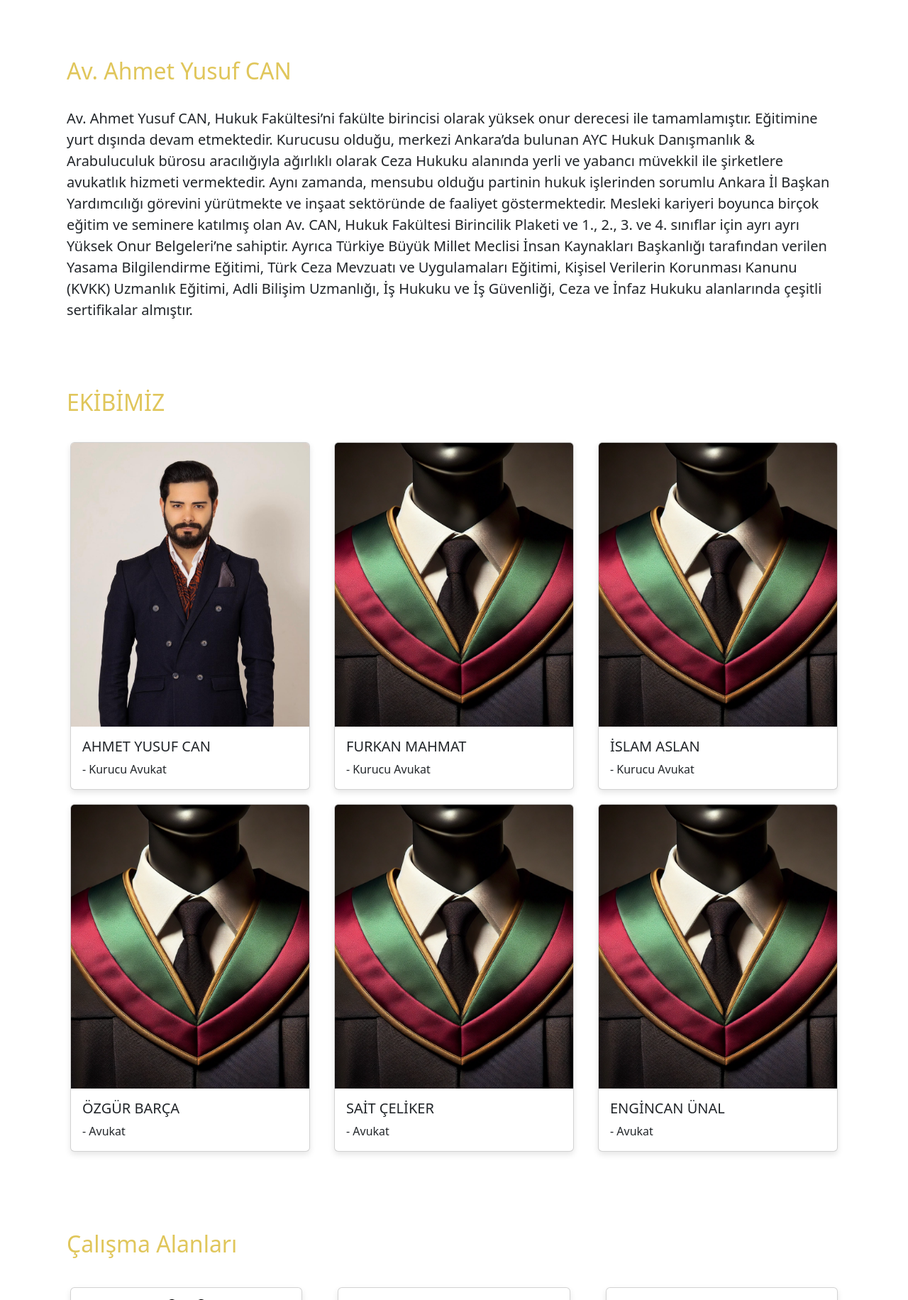
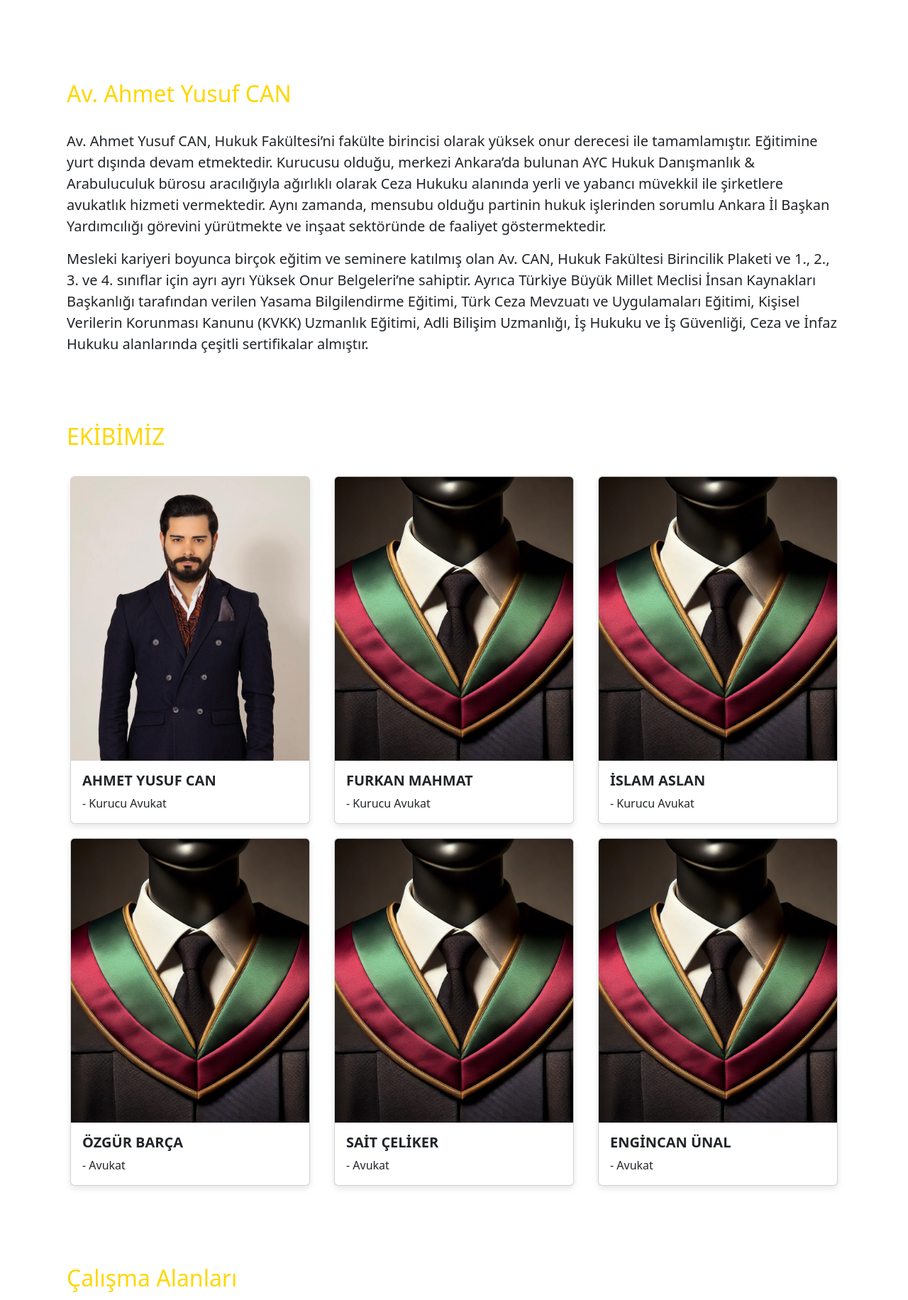
Before and after one commit to mog006/aychukuk, a Flask app: page / in a window 1280 px wide. Shown: the part 1359-3191 px from the top of the page at 71% size. Run offline with Flask 3, Linux system fonts and the light colour scheme; some libraries are stand-ins or nearby versions.

Commit message:
sarılandık2

```diff
--- a/static/css/styles.css
+++ b/static/css/styles.css
@@ -8,7 +8,7 @@ body, html {
 /* Heading Styles */
 h2 {
     font-size: 2.5rem;
-    color: #E0C65B !important;
+    color: #FFD700 !important;
     margin-bottom: 2rem !important;
     padding-top: 2rem !important;
 }
@@ -132,6 +161,10 @@ h2 {
 
 .card:hover {
     transform: scale(1.05);
+}
+
+.card-title {
+    font-weight: bold;
 }
 
 /* Container Styles */
--- a/templates/index.html
+++ b/templates/index.html
@@ -9,18 +9,23 @@
                 <p class="lead">Merkezi Ankara’da bulunan hukuk büromuz, alanında derin bilgi ve tecrübeye sahip
                     uzman avukat
                     kadrosu ile hem yerli
-                        hem de yabancı müvekkillerine kapsamlı ve profesyonel hukuki hizmetler sunmaktadır. Amacımız,
+                    hem de yabancı müvekkillerine kapsamlı ve profesyonel hukuki hizmetler sunmaktadır.
+                </p>
+                <p class="lead">Amacımız,
                     müvekkillerimizin
                     hukuki ihtiyaçlarına en etkin çözümleri sunarken, her bir dosyada titizlikle çalışarak en yüksek
                     hizmet kalitesini
-                        sağlamaktır. Geniş bir yelpazede sunduğumuz hukuki danışmanlık ve temsil hizmetleri ile
+                    sağlamaktır.
+                </p>
+                <p class="lead">Geniş bir yelpazede sunduğumuz hukuki danışmanlık ve temsil hizmetleri ile
                     müvekkillerimizin haklarını
                     koruma altına almayı ve onları hukuki süreçlerin her aşamasında en iyi şekilde temsil etmeyi
                     hedefliyoruz.
                 </p>
+
             </div>
             <div class="col-md-6 text-center pt-5">
-                    <img src="/static/aychukuklogoyazi.webp" alt="AYC HUKUK" width="300" height="300">
+                <img src="/static/aychukuklogoyazi.png" alt="AYC HUKUK" width="340" height="305">
             </div>
         </div>
 
@@ -37,14 +42,17 @@
             yabancı müvekkil ile şirketlere avukatlık hizmeti vermektedir. Aynı zamanda, mensubu olduğu partinin
             hukuk işlerinden sorumlu Ankara İl Başkan Yardımcılığı görevini yürütmekte ve inşaat sektöründe de
             faaliyet göstermektedir.
+        </p>
 
-                Mesleki kariyeri boyunca birçok eğitim ve seminere katılmış olan Av. CAN, Hukuk Fakültesi Birincilik
+        <p class="lead">Mesleki kariyeri boyunca birçok eğitim ve seminere katılmış olan Av. CAN, Hukuk Fakültesi
+            Birincilik
             Plaketi ve 1., 2., 3. ve 4. sınıflar için ayrı ayrı Yüksek Onur Belgeleri’ne sahiptir. Ayrıca Türkiye
             Büyük Millet Meclisi İnsan Kaynakları Başkanlığı tarafından verilen Yasama Bilgilendirme Eğitimi, Türk
             Ceza Mevzuatı ve Uygulamaları Eğitimi, Kişisel Verilerin Korunması Kanunu (KVKK) Uzmanlık Eğitimi, Adli
             Bilişim Uzmanlığı, İş Hukuku ve İş Güvenliği, Ceza ve İnfaz Hukuku alanlarında çeşitli sertifikalar
             almıştır.
         </p>
+
     </div>
 </section>
 
@@ -60,7 +68,7 @@
                 ...
             </div>
             <div class="modal-footer">
-                    <p class="fw-lighter fs-6" >- Ahmet Yusuf Can Hukuk Danışmanlık</p>
+                <p class="fw-lighter fs-6">- Ahmet Yusuf Can Hukuk Danışmanlık</p>
 
 
             </div>
@@ -103,7 +111,7 @@
                 </div>
             </div>
             <div class="col-md-4">
-                    <div class="card ekibimiz-kart" >
+                <div class="card ekibimiz-kart">
                     <img src="/static/avukatcubbesi.png"
                          class="card-img-top" alt="AVUKAT ÖZGÜR BARÇA">
                     <div class="card-body">
@@ -409,12 +417,12 @@
                 </form>
             </div>
             <div class="col-md-6" id="InfoContainer">
-                    <h5><i class="bi bi-geo-alt-fill" style="color:#E0C65B"></i> OFİS ADRESİ</h5>
+                <h5><i class="bi bi-geo-alt-fill" style="color:#FFD700"></i> OFİS ADRESİ</h5>
                 <p>Çukurambar, Ankara, Türkiye</p>
-                    <h5><i class="bi bi-telephone-fill" style="color:#E0C65B"></i> TELEFON</h5>
-                    <p>Ev Telefonu +90 312 431 23 21</p>
-                    <p>Cep Telefonu +90 554 802 23 23</p>
-                    <h5><i class="bi bi-envelope-fill" style="color:#E0C65B"></i> EMAİL</h5>
+                <h5><i class="bi bi-telephone-fill" style="color:#FFD700"></i> TELEFON</h5>
+                <p>Ev Telefonu: +90 312 431 23 21</p>
+                <p>Cep Telefonu: +90 554 802 23 23</p>
+                <h5><i class="bi bi-envelope-fill" style="color:#FFD700"></i> EMAİL</h5>
                 <p>aychukukdanismanlik@gmail.com</p>
             </div>
         </div>
--- a/templates/layout.html
+++ b/templates/layout.html
@@ -5,13 +5,12 @@
     <meta charset="utf-8">
     <meta name="viewport" content="width=device-width, initial-scale=1, shrink-to-fit=no">
     <title id="pageTitle">AYC Hukuk Danışmanlık & Arabuluculuk</title>
-    <link rel="apple-touch-icon" sizes="180x180" href="/static/favicons/apple-touch-icon.png">
-    <link rel="icon" type="image/png" sizes="32x32" href="/static/favicons/favicon-32x32.png">
-    <link rel="icon" type="image/png" sizes="16x16" href="/static/favicons/favicon-16x16.png">
-    <link rel="manifest" href="/static/favicons/site.webmanifest">
-    <link rel="shortcut icon" href="/static/favicons/favicon.ico">
-    <link rel="icon" type="image/png" sizes="192x192" href="/static/favicons/android-chrome-192x192.png">
-    <link rel="icon" type="image/png" sizes="512x512" href="/static/favicons/android-chrome-512x512.png">
+    <link rel="icon" type="image/png" href="/static/favicons/favicon-48x48.png" sizes="48x48"/>
+    <link rel="icon" type="image/svg+xml" href="/static/favicons/favicon.svg"/>
+    <link rel="shortcut icon" href="/static/favicons/favicon.ico"/>
+    <link rel="apple-touch-icon" sizes="180x180" href="/static/favicons/apple-touch-icon.png"/>
+    <meta name="apple-mobile-web-app-title" content="AYC HUKUK"/>
+    <link rel="manifest" href="/static/favicons/site.webmanifest"/>
     <meta name="description"
           content="AYC Hukuk, Ankara'da kişiye özel hukuki çözümler sunan güvenilir bir hukuk danışmanlığı firmasıdır. Ceza hukuku, aile hukuku, iş hukuku, ticaret hukuku, gayrimenkul hukuku ve spor hukuku dahil geniş çalışma alanlarında uzman avukat kadrosuyla hizmet vermektedir. Av. Ahmet Yusuf CAN liderliğindeki deneyimli ekibimiz, müvekkillerimize kapsamlı hukuki destek sağlamaktadır. Çukurambar'daki ofisimizde, her türlü hukuki süreçte yanınızdayız.">
     <meta name="keywords"
@@ -28,6 +27,9 @@
     <meta property="twitter:description"
           content="AYC Hukuk, Ankara'da kişiye özel hukuki çözümler sunan uzman avukat kadrosuyla hizmetinizdedir.">
     <meta property="twitter:image" content="https://www.aychukuk.com/static/ayclogo.png">
+    <link rel="preconnect" href="https://fonts.googleapis.com">
+    <link rel="preconnect" href="https://fonts.gstatic.com/" crossorigin>
+    <link href="https://fonts.googleapis.com/css2?family=Cairo:wght@700&display=swap" rel="stylesheet">
     <link rel="stylesheet" href="{{ url_for('static', filename='css/styles.css') }}">
     <link rel="stylesheet" href="https://cdn.jsdelivr.net/npm/bootstrap-icons@1.11.3/font/bootstrap-icons.min.css">
     <link rel="stylesheet" href="https://cdn.jsdelivr.net/npm/swiper@11/swiper-bundle.min.css"/>
@@ -61,7 +63,8 @@
     <div id="hero-container" class="container text-center">
         <h1 class="text-white" id="heroTitle">AYC Hukuk Danışmanlık & Arabuluculuk</h1>
         <p class="lead text-white" id="heroSubtitle">Hukuki Uzmanlık, Kişiselleştirilmiş Çözümler</p>
-        <a href="#iletisim" id="cta-button" class="btn btn-primary btn-lg mt-4 border">BİZİMLE İLETİŞİME GEÇİN</a>
+        <a href="#iletisim" id="cta-button" class="btn btn-primary btn-lg mt-4 border px-4 ">BİZİMLE İLETİŞİME GEÇİN <i
+                class="bi bi-arrow-right "></i></a>
     </div>
 </header>
 
@@ -79,11 +82,11 @@
         </div>
         <ul class="nav col-md-4 justify-content-end list-unstyled d-flex">
             <li class="ms-3"><a class="text-muted" href="https://wa.me/00905548022323"><i
-                    class="bi bi-whatsapp"></i></a></li>
+                    class="bi bi-whatsapp" style="color:#E0C65B"></i></a></li>
             <li class="ms-3"><a class="text-muted" href="mailto: aychukukdanismanlik@gmail.com"><i
-                    class="bi bi-envelope-at"></i></a></li>
+                    class="bi bi-envelope-at" style="color:#E0C65B"></i></a></li>
             <li class="ms-3"><a class="text-muted" href="https://www.instagram.com/aychukukdanismanlik/"><i
-                    class="bi bi-instagram"></i></a></li>
+                    class="bi bi-instagram" style="color:#E0C65B"></i></a></li>
         </ul>
     </div>
 </footer>
```
Also changed, not shown: other parts of static/css/styles.css (+47 -33 lines), static/aychukuklogodesktop.png, static/aychukuklogoyazi.png, 1 other file. Lines whose indentation alone changed are shown as unchanged.
